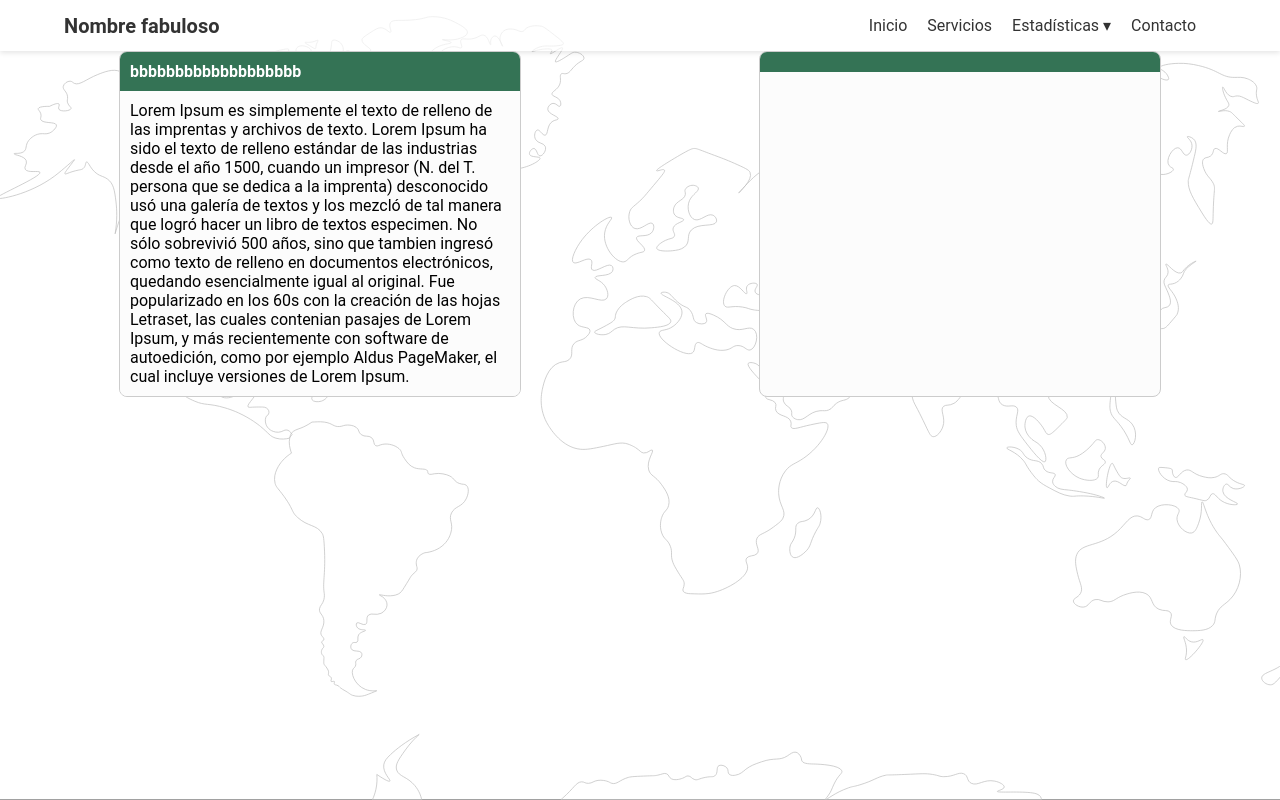
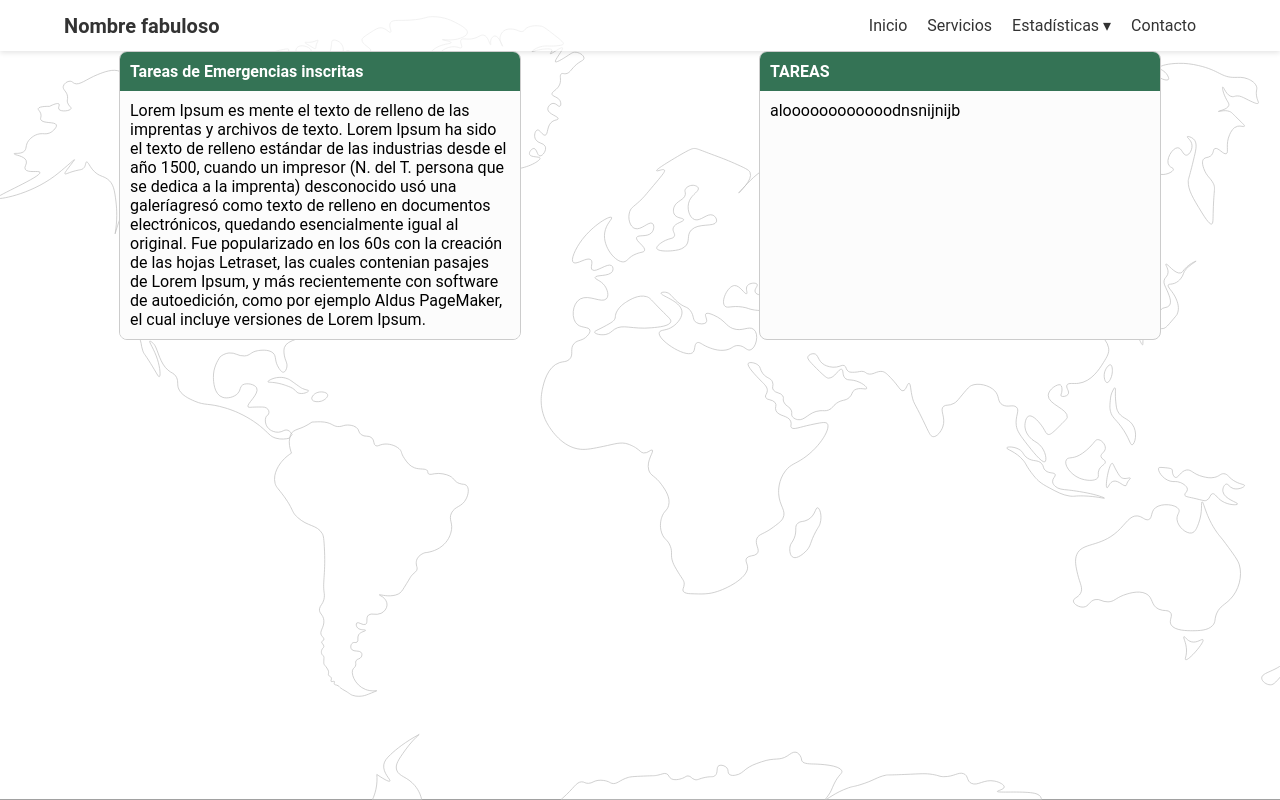
Before and after one commit to NicolasSalinasR/lab1-dba-grupo-4, a Nuxt app in the folder frontend/: page /voluntario in a window 1280 px wide. Built offline with nearby package versions, Linux system fonts and the light colour scheme; no server answers.

Commit message:
Mini arreglos + pruebas

```diff
--- /dev/null
+++ b/frontend/configText.json
@@ -0,0 +1,6 @@
+{
+    "Principal":{
+      "secundario1": "almuerzo",
+      "secundario2": "partido"
+
+  }}
--- a/frontend/pages/voluntario.vue
+++ b/frontend/pages/voluntario.vue
@@ -6,15 +6,14 @@
     <side-menu></side-menu>
     <router-view></router-view>
   </div>
-  <ListCard
+  <!-- <ListCard title1="Tarea de emergencias inscritas"
       v-if="backendData"
-      :title1="backendData.title1"
       :title2="backendData.title2"
       :description1="backendData.description"
     >
       Contenido de la tarjeta.
-    </ListCard>
-  <ListCard title1="bbbbbbbbbbbbbbbbbbb" description1="Lorem Ipsum es simplemente el texto de relleno de las imprentas y archivos de texto. Lorem Ipsum ha sido el texto de relleno estándar de las industrias desde el año 1500, cuando un impresor (N. del T. persona que se dedica a la imprenta) desconocido usó una galería de textos y los mezcló de tal manera que logró hacer un libro de textos especimen. No sólo sobrevivió 500 años, sino que tambien ingresó como texto de relleno en documentos electrónicos, quedando esencialmente igual al original. Fue popularizado en los 60s con la creación de las hojas Letraset, las cuales contenian pasajes de Lorem Ipsum, y más recientemente con software de autoedición, como por ejemplo Aldus PageMaker, el cual incluye versiones de Lorem Ipsum.">
+    </ListCard> -->
+  <ListCard title1="Tareas de Emergencias inscritas" description1="Lorem Ipsum es mente el texto de relleno de las imprentas y archivos de texto. Lorem Ipsum ha sido el texto de relleno estándar de las industrias desde el año 1500, cuando un impresor (N. del T. persona que se dedica a la imprenta) desconocido usó una galeríagresó como texto de relleno en documentos electrónicos, quedando esencialmente igual al original. Fue popularizado en los 60s con la creación de las hojas Letraset, las cuales contenian pasajes de Lorem Ipsum, y más recientemente con software de autoedición, como por ejemplo Aldus PageMaker, el cual incluye versiones de Lorem Ipsum." title2="TAREAS" description2="aloooooooooooodnsnijnijb">
       Contenido de la primera tarjeta.
   </ListCard>
   <main></main>
@@ -22,7 +21,7 @@
 </template>
 
 <script>
-import axios from "axios";
+//import axios from "axios";
 
 import SideMenu from '@/components/SideMenu.vue';
 import ListCard from '@/components/ListCard.vue';
@@ -37,7 +36,7 @@ export default {
       backendData: null
     };
   },
-  mounted() {
+  /* mounted() {
     // Realiza la solicitud HTTP al backend para obtener los datos
     axios.get("URL_DEL_BACKEND")
       .then(response => {
@@ -47,7 +46,7 @@ export default {
       .catch(error => {
         console.error("Error al obtener los datos del backend:", error);
       });
-  }
+  } */
 };
 
 
```
